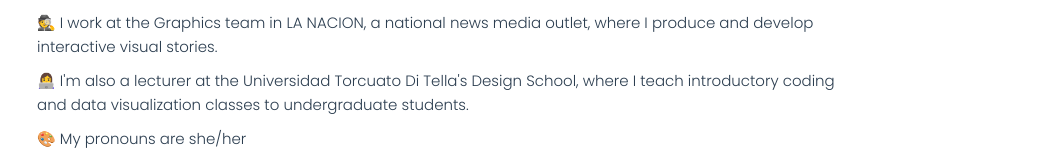
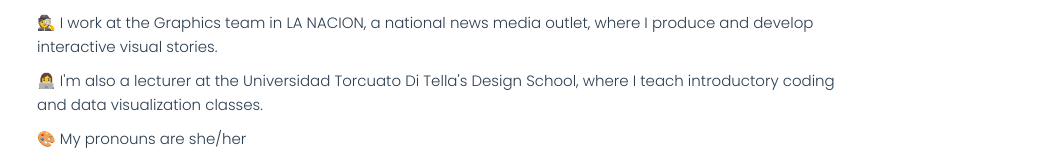
Before and after one commit to juanacopello/jotacopello-dot-com, a Vue app: page / in a window 1280 px wide. Shown: the part 188-350 px from the top of the page, without its empty margins (108-1171 px from the left). Built offline with nearby package versions, Linux system fonts and the light colour scheme; a web font is replaced by a local one.

Commit message:
cambio perfil

```diff
--- a/src/components/AboutMe.vue
+++ b/src/components/AboutMe.vue
@@ -13,7 +13,7 @@
       <p>
         &#128105;&#8205;&#128187; I'm also a lecturer at the Universidad Torcuato
         Di Tella's Design School, where I teach introductory coding and data
-        visualization classes to undergraduate students.
+        visualization classes.
       </p>
       <p>&#127912; My pronouns are she/her</p>
       <p>
```
